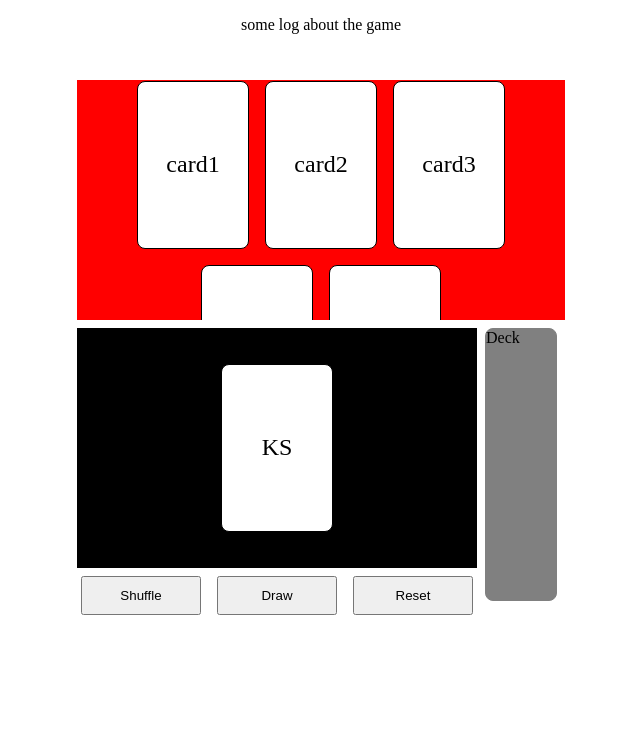
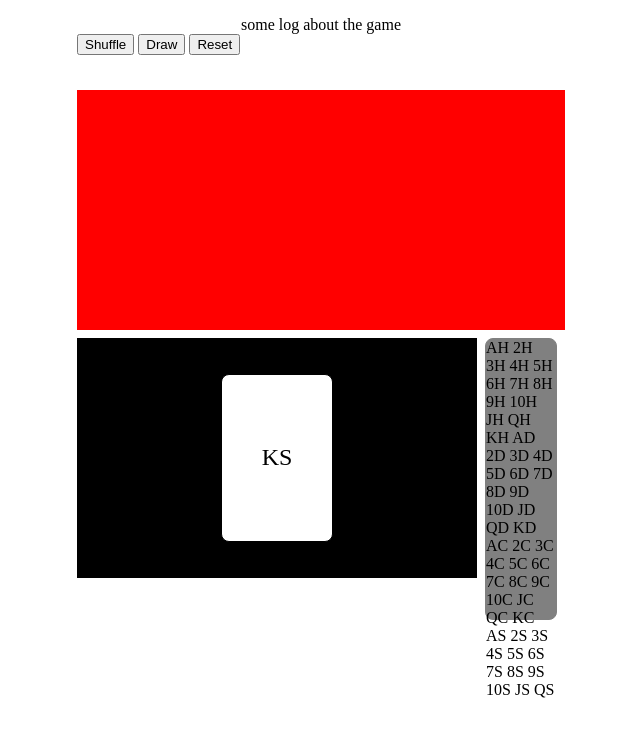
Before and after one commit to cse110-sp25-group13/cse110-sp25-group13, a plain HTML site: page chungyin_warmup/index.html in a window 1280 px wide. Both pictures are taken after a click on the button "Draw". Shown: the whole page, without its empty margins (319-959 px from the left). Drawn offline with Linux system fonts and the light colour scheme.

Commit message:
refactor: add rendering

```diff
--- a/chungyin_warmup/deck.js
+++ b/chungyin_warmup/deck.js
@@ -10,8 +10,14 @@ export default class Deck {
       return this.cards.length;
   }
 
-  get draw(){
-    return this.cards.pop().label;
+  draw(face ="up"){
+    let card = this.cards.pop();
+    card.face = face;
+    return card;
+  }
+
+  peek(i){
+    return this.cards.at(i).label;
   }
   // Fisher-Yates shuffle (GPT)
   shuffle(){
@@ -24,17 +30,46 @@ export default class Deck {
   reset(cards = freshDeck()){
     this.cards = cards;
   }
+
+  [Symbol.iterator]() {
+    let index = 0;
+    const cards = this.cards;
+    return {
+      next() {
+        if (index < cards.length) {
+          return { value: cards[index++], done: false };
+        } else {
+          return { done: true };
+        }
+      }
+    };
+  }
 }
 
 class PlayingCard{
-  constructor(suit, rank){
-    this.suit = suit;
-    this.rank = rank;
+  #face;
+  #rank;
+  #suit;
+  constructor(suit, rank, face="up"){
+    this.#suit = suit;
+    this.#rank = rank;
+    this.#face = face;
   }
 
   get label(){
-    return this.rank + this.suit;
+    return this.toString();
   }
+  toString(){
+    if(this.#face == "up")
+      return this.#rank + this.#suit;
+    else return "Down"
+  }
+
+  set face(f){
+    this.#face = f;
+  }
+
+
 }
 
 function freshDeck(){
--- a/chungyin_warmup/index.html
+++ b/chungyin_warmup/index.html
@@ -13,6 +13,9 @@
   <section class="top-bar">
     <!-- Do you want to put something in the topbar -->
     <div class="text" id="general-log">some log about the game</div>
+    <button class="debug-control" id="shuffle-btn">Shuffle</button>
+    <button class="debug-control" id="draw-btn" >Draw</button>
+    <button class="debug-control" id="reset-btn">Reset</button>
   </section>
 
   <section class="computer-hands" id="computer-hands">
@@ -32,9 +35,7 @@
   </section>
 
   <section class="controls-area ">
-    <button class="control" id="shuffle-btn">Shuffle</button>
-    <button class="control" id="draw-btn" >Draw</button>
-    <button class="control" id="reset-btn">Reset</button>
+
   </section>
 
 </body>
--- a/chungyin_warmup/script.js
+++ b/chungyin_warmup/script.js
@@ -1,29 +1,93 @@
 import Deck from "./deck.js";
+// Starting Game
+class Game21{
+  #deck;
+  #player_hands;
+  #cpu_hands;
 
-// Starting Game
-const deck = new Deck();
-let hands_count = 0;
+  constructor(){
+    this.#deck = new Deck();
+    this.#player_hands = [];
+    this.#cpu_hands = [];
+    this.render();
+  }
 
-// Game logic Function Start
+  reset() {
+    this.#deck.reset();
+    this.#player_hands = [];
+    this.#cpu_hands = [];
+  }
+
+  // Game action
+  player_draw(face="up"){
+    const card = this.#deck.draw(face);
+    // console.log(card.label)
+    if(this.#deck.length != 0) this.#player_hands.push(card);
+    else alert("Deck is empty!");
+    this.render();
+  }
+  #cpu_draw(face="down"){
+    if(this.#deck.length != 0) this.#cpu_hands.push(this.#deck.draw(face));
+    else alert("Deck is empty!");
+  }
+
+  // Render Function:
+  render(){
+    this.#render_player();
+    this.#render_deck();
+    this.#render_computer();
+  }
+
+  #render_player(){
+    const playerHand = document.getElementById("player-hands");
+    playerHand.innerHTML = "";
+
+    for(const card of this.#player_hands){
+      let cardElement = document.createElement("div")
+      cardElement.className = "card";
+      cardElement.textContent = card;
+      playerHand.appendChild(cardElement);
+    }
+
+    if(this.#player_hands.length == 0) playerHand.textContent = "Click Draw to get a new card"
+  }
+  #render_computer(){
+    const compHand = document.getElementById("computer-hands")
+    compHand.innerHTML = ""
+    for(const card of this.#cpu_hands){
+      let cardElement = document.createElement("div")
+      cardElement.className = "card";
+      cardElement.textContent = card;
+      compHand.appendChild(cardElement);
+    }
+  }
+  #render_deck(){
+    // rerender the deck
+    const deck_area = document.getElementById("deck");
+    deck_area.innerHTML = "";
+    for(const card of this.#deck){
+      deck_area.textContent = deck_area.textContent + " " + card.label;
+    }
+  }
+}
+
+const game = new Game21();
+
+
+
+
+// Shuffle the existing deck
+function shuffle(){
+  deck.shuffle();
+}
+
+// Draw a card to player hands
 function drawCard(){
-  if (deck.length === 0) {
-    alert("Deck is empty!");
-    return;
-  }
-  if(hands_count === 0 || hands_count === 5){
-    clear()
-  }
-  hands_count++;
-  let card = deck.draw; // Remove one card from the topconst card = deck.pop(); // Remove one card from the top
-  let cardElement = document.createElement("div")
-  cardElement.className = "card";
-  cardElement.textContent = card;
+  game.player_draw("up");
+}
 
-  const playerHand = document.getElementById("player-hands");
-  playerHand.appendChild(cardElement);
-}
+//Clear the player;'s hands
 function clear(){
-    // Clear the player's hand
     hands_count = 0;
     const playerHand = document.getElementById("player-hands");
     playerHand.innerHTML = "";
@@ -36,5 +100,5 @@ function clear(){
 
 // Always Listening
 document.getElementById("draw-btn").addEventListener("click", drawCard);
-document.getElementById("draw-btn").addEventListener("click", deck.shuffle);
-document.getElementById("reset-btn").addEventListener("click", deck.reset);
+document.getElementById("shuffle-btn").addEventListener("click", shuffle);
+document.getElementById("reset-btn").addEventListener("click", reset);
--- a/chungyin_warmup/style.css
+++ b/chungyin_warmup/style.css
@@ -34,20 +34,14 @@ body{
     gap:.5rem;
     justify-content: center;
   }
+
+  & > section{
+    display: flex;
+  }
 }
 
 .top-bar{
   grid-column: span var(--column_size);
-}
-
-.computer-hands{
-  grid-column: span var(--column_size);
-  background-color: red;
-}
-
-.player-hands{
-  color:  white;
-  background-color: black;
 }
 
 .deck-area{
@@ -77,6 +71,16 @@ body{
 
   overflow: hidden;
 }
+.computer-hands{
+  grid-column: span var(--column_size);
+  background-color: red;
+}
+
+.player-hands{
+  color:  white;
+  background-color: black;
+}
+
 
 .card {
   aspect-ratio: 2 / 3;
```
